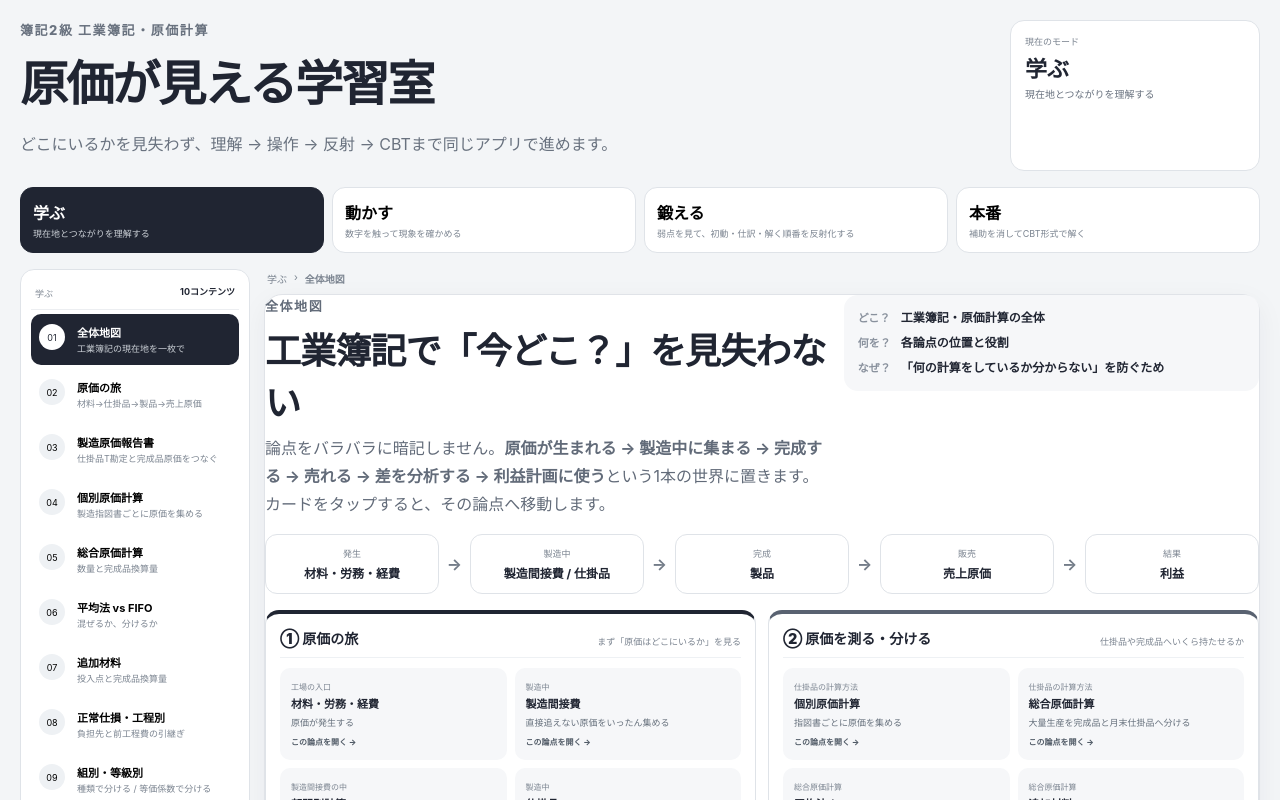
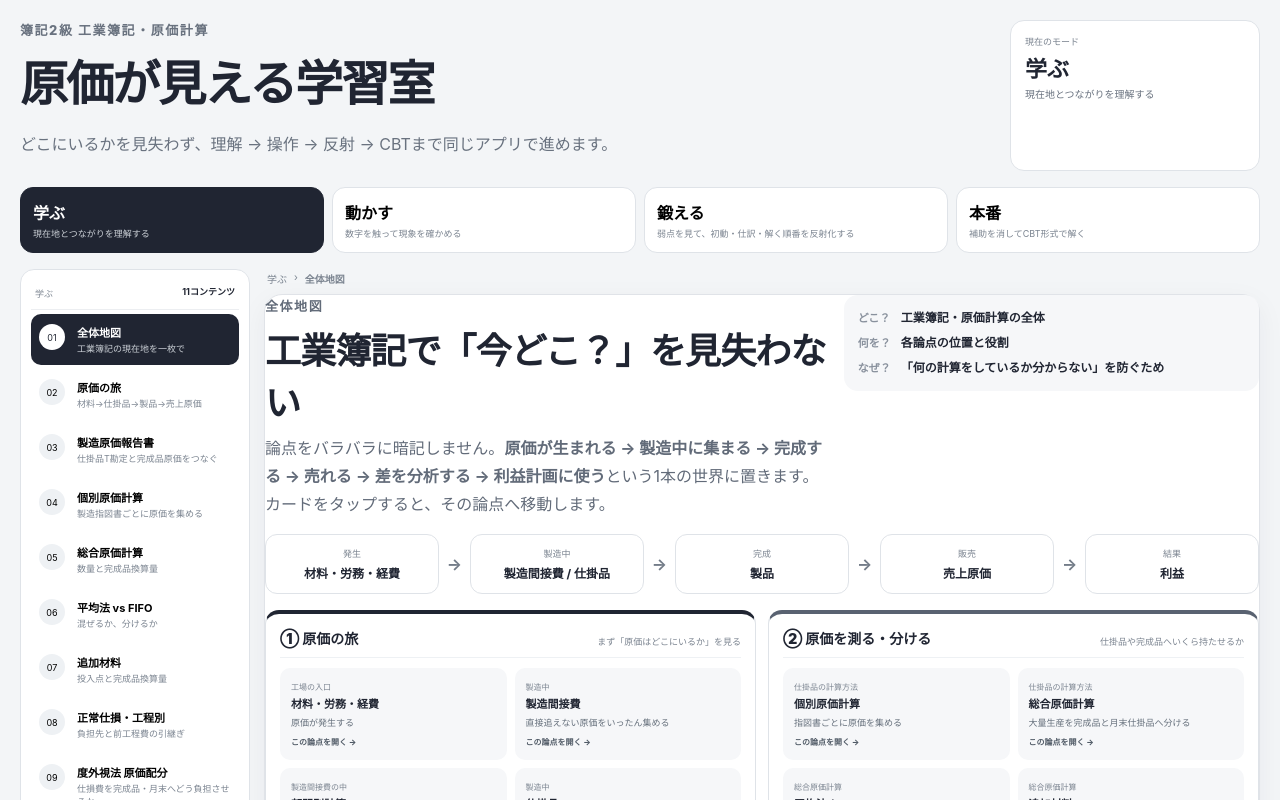
Before and after one commit to butyukunn82/boki2-cost-learning, a React (Vite) app: page / in a window 1280 px wide. Shown: the top 800 px of the page. Built offline with nearby package versions, Linux system fonts and the light colour scheme.

Commit message:
feat: add normal spoilage allocation lab to learning path

```diff
--- a/src/features/LearningHub.tsx
+++ b/src/features/LearningHub.tsx
@@ -7,6 +7,7 @@ import ProcessCostLab from './ProcessCostLab'
 import ProcessMethodLab from './ProcessMethodLab'
 import AdditionalMaterialLab from './AdditionalMaterialLab'
 import SpoilageProcessLab from './SpoilageProcessLab'
+import NormalLossAllocationLab from './NormalLossAllocationLab'
 import JobOrderCostLab from './JobOrderCostLab'
 import GroupGradeCostLab from './GroupGradeCostLab'
 import DepartmentAllocationLab from './DepartmentAllocationLab'
@@ -61,6 +62,7 @@ export default function LearningHub() {
       { id: 'methods', title: '平均法 vs FIFO', subtitle: '混ぜるか、分けるか', component: <ProcessMethodLab /> },
       { id: 'additional-material', title: '追加材料', subtitle: '投入点と完成品換算量', component: <AdditionalMaterialLab /> },
       { id: 'spoilage-process', title: '正常仕損・工程別', subtitle: '負担先と前工程費の引継ぎ', component: <SpoilageProcessLab /> },
+      { id: 'loss-allocation', title: '度外視法 原価配分', subtitle: '仕損費を完成品・月末へどう負担させるか', component: <NormalLossAllocationLab /> },
       { id: 'group-grade', title: '組別・等級別', subtitle: '種類で分ける / 等価係数で分ける', component: <GroupGradeCostLab /> },
       { id: 'department', title: '部門別計算', subtitle: '簡便法の相互配賦', component: <DepartmentAllocationLab /> },
     ],
```
